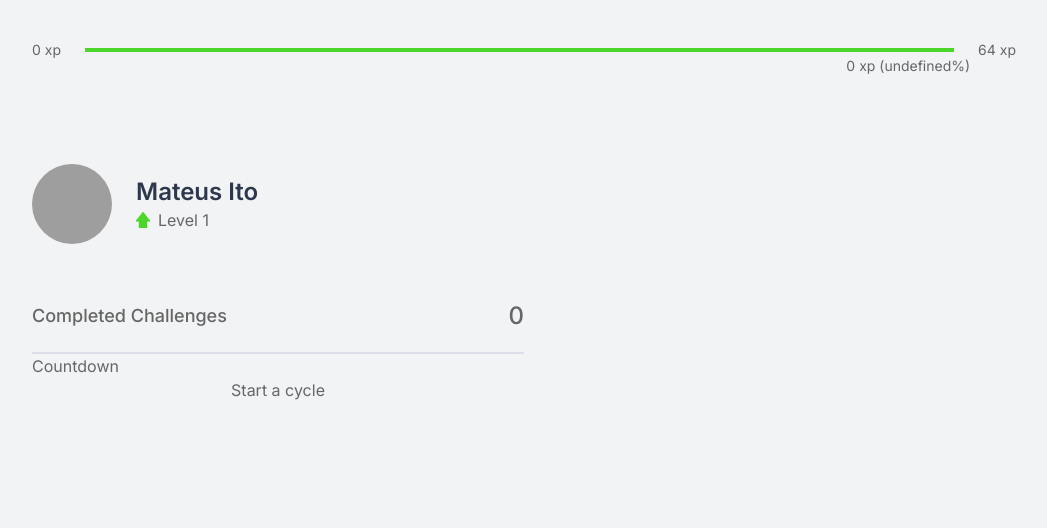
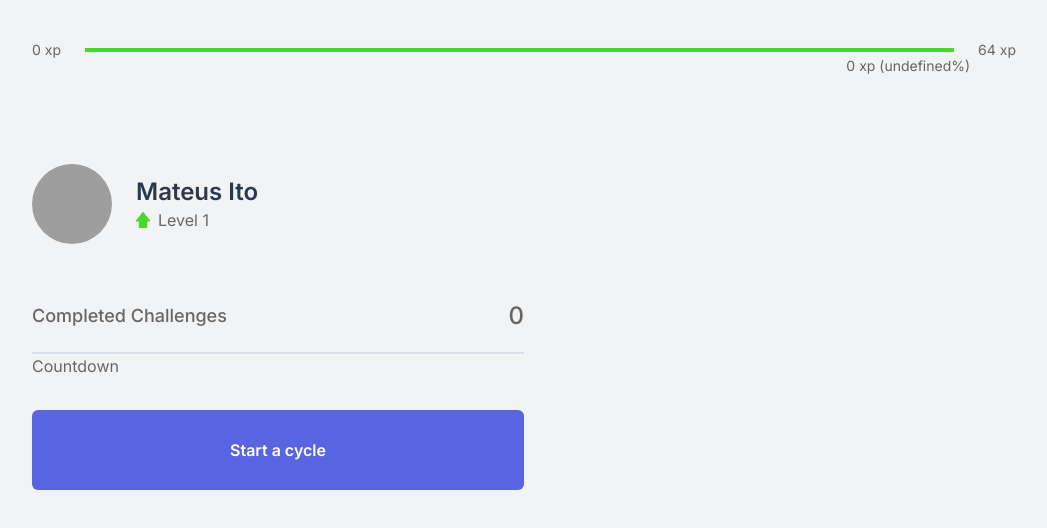
Before and after one commit to Jos620/movue-it-nuxt, a Nuxt app: page / in a window 1280 px wide. Shown: the top 528 px of the page, without its empty margins (116-1163 px from the left). Built offline with nearby package versions, Linux system fonts and the light colour scheme; grey boxes are pictures that could not be loaded.

Commit message:
🍃 | Tailwind - estilizado os botões usando TailwindCSS

```diff
--- a/assets/css/components.css
+++ b/assets/css/components.css
@@ -0,0 +1,23 @@
+.button {
+	@apply p-6 rounded-md flex justify-center items-center font-semibold mt-8 transition-colors w-full focus:outline-none;
+}
+
+.button.completed {
+	@apply bg-white text-text border-b-2 border-green cursor-not-allowed h-20;
+}
+
+.button.abandon {
+	@apply bg-white text-text hover:bg-red hover:text-white h-20;
+}
+
+.button.start {
+	@apply bg-blue text-white hover:bg-blue-dark h-20;
+}
+
+.button.failed {
+	@apply text-white bg-red hover:bg-red-dark h-3 w-1/2;
+}
+
+.button.succeeded {
+	@apply text-white bg-green hover:bg-green-dark h-3 w-1/2;
+}
```
